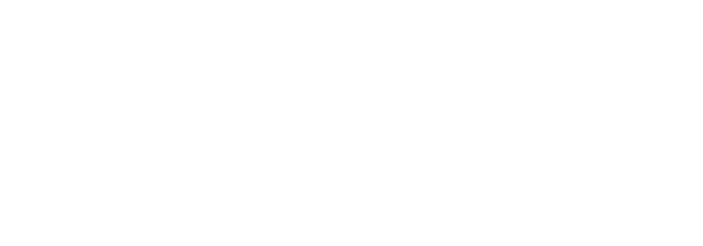
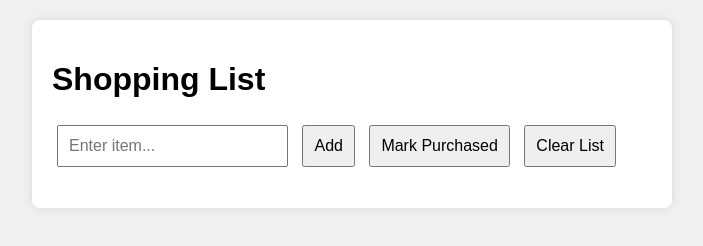
Before and after one commit to christopherkiprop/week-two-code-challange, a plain HTML site: page index.html in a window 1280 px wide. Shown: the whole page, without its empty margins (288-991 px from the left). Drawn offline with Linux system fonts and the light colour scheme.

Commit message:
html for the shopping list

```diff
--- a/index.html
+++ b/index.html
@@ -1,10 +1,61 @@
+<!DOCTYPE html>
 <html lang="en">
 <head>
     <meta charset="UTF-8">
     <meta name="viewport" content="width=device-width, initial-scale=1.0">
-    <title>Document</title>
+    <title>Shopping List</title>
+    <style>
+        body {
+            font-family: Arial, sans-serif;
+            background-color: #f0f0f0;
+            margin: 0;
+            padding: 20px;
+        }
+        .container {
+            max-width: 600px;
+            margin: 0 auto;
+            background-color: #fff;
+            padding: 20px;
+            border-radius: 8px;
+            box-shadow: 0 0 10px rgba(0,0,0,0.1);
+        }
+        input[type="text"], button {
+            padding: 10px;
+            margin: 5px;
+            font-size: 16px;
+        }
+        button {
+            cursor: pointer;
+        }
+        ul {
+            list-style-type: none;
+            padding: 0;
+        }
+        li {
+            padding: 10px;
+            border-bottom: 1px solid #ccc;
+            display: flex;
+            justify-content: space-between;
+            align-items: center;
+        }
+        .purchased {
+            text-decoration: line-through;
+            color: #888;
+        }
+    </style>
 </head>
 <body>
+    <div class="container">
+        <h1>Shopping List</h1>
+        <input type="text" id="itemInput" placeholder="Enter item...">
+        <button id="addItemBtn">Add</button>
+        <button id="markPurchasedBtn">Mark Purchased</button>
+        <button id="clearListBtn">Clear List</button>
+        <ul id="itemList">
+        <!-- list iems will be added here -->
+        </ul>
+    </div>
 
+    <script src="script.js"></script>
 </body>
 </html>
```
